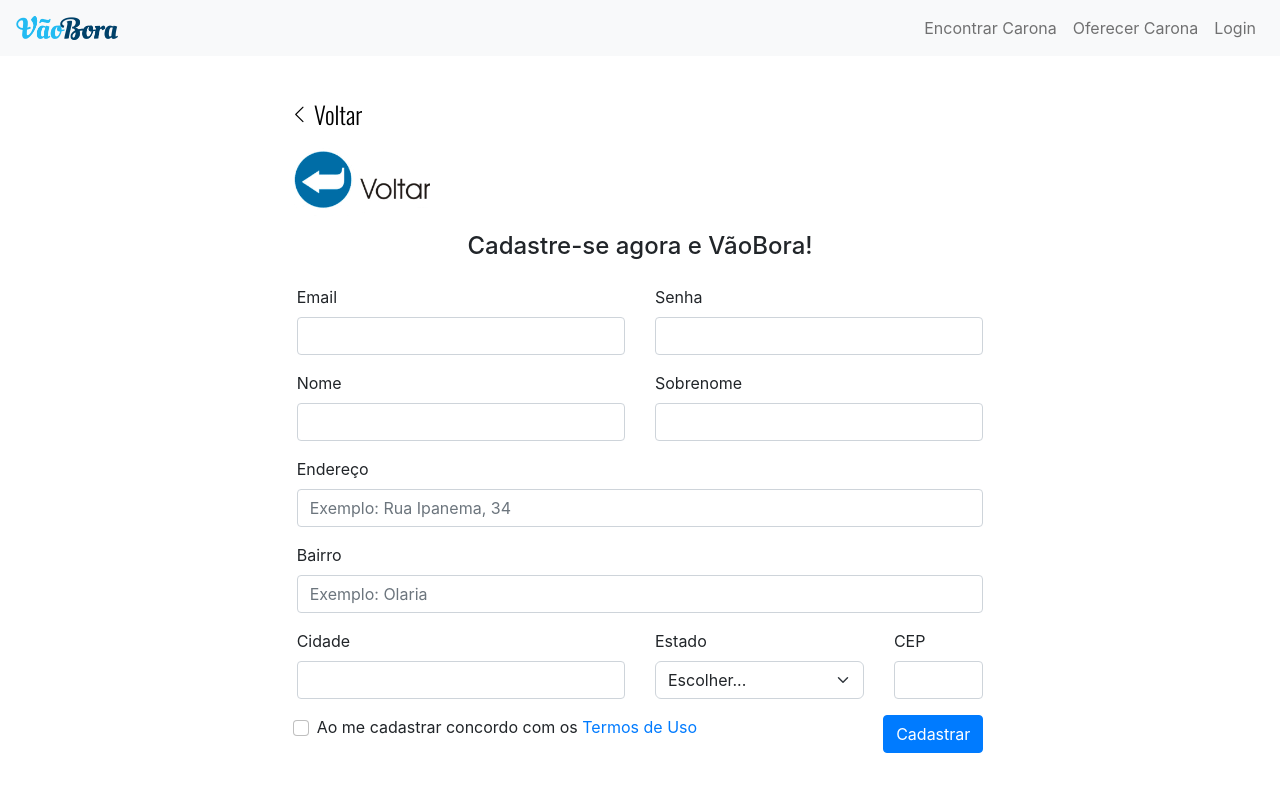
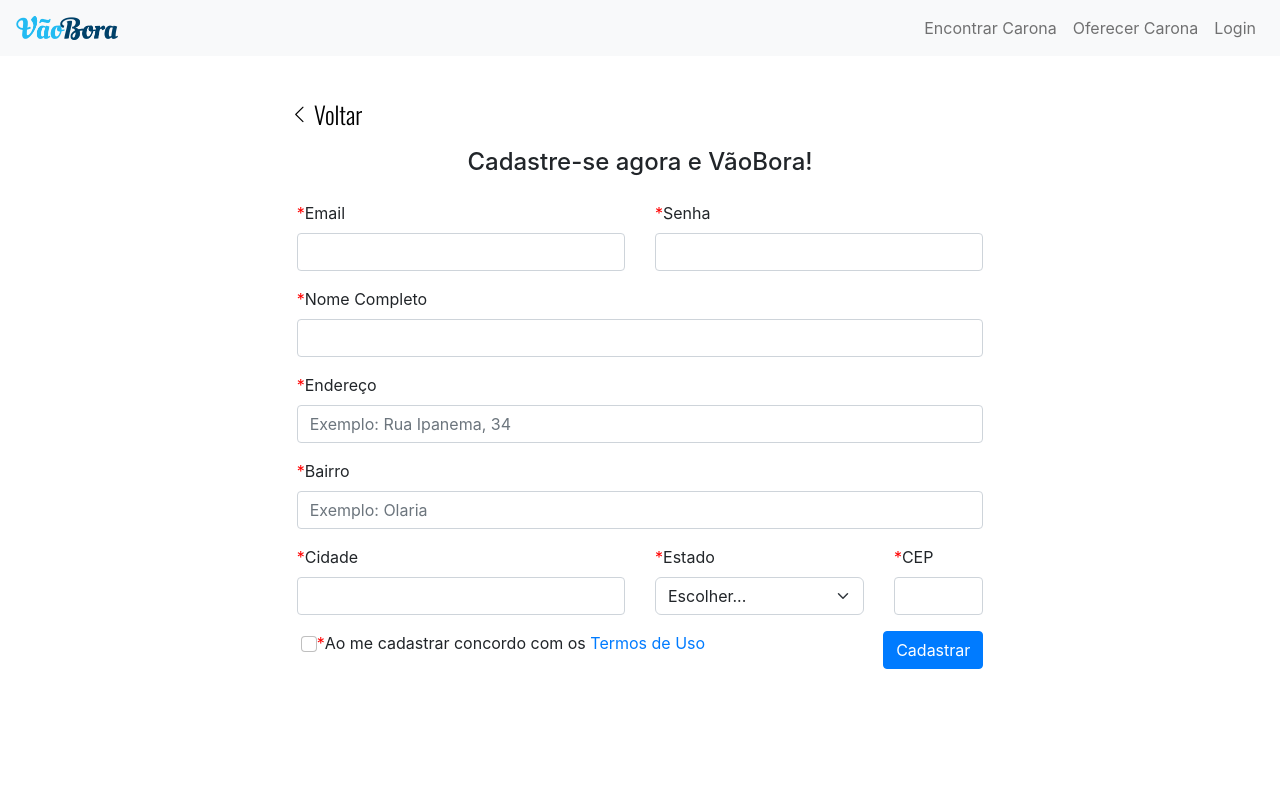
Before and after one commit to ryanalves/IHM-web, an Angular app: page /cadastro in a window 1280 px wide. Shown: the top 792 px of the page. Built offline with nearby package versions, Linux system fonts and the light colour scheme.

Commit message:
atualizando validações

```diff
--- a/src/app/home/cadastro/cadastro.component.css
+++ b/src/app/home/cadastro/cadastro.component.css
@@ -10,3 +10,7 @@ h11 {
 .panel-heading{
    font-size:150%;
 }
+.required:before {
+  content:" *";
+  color: red;
+}
--- a/src/app/home/cadastro/cadastro.component.html
+++ b/src/app/home/cadastro/cadastro.component.html
@@ -7,54 +7,47 @@
 		<label> Voltar </label>
 	</a>
 
-  <a href="login">
-    <img src="assets/voltar.gif" style="width: 20%">
-  </a>
-
 	<h4 class="text-center">Cadastre-se agora e VãoBora!</h4>
-	<div class="col-md-6">
+	<div class="col-md-6 required">
 		<label for="inputEmail4" class="form-label">Email</label>
-		<input type="email" class="form-control" id="inputEmail4">
+		<input type="email" class="form-control" id="inputEmail4" required>
 	</div>
-	<div class="col-md-6">
+	<div class="col-md-6 required">
 		<label for="inputPassword4" class="form-label">Senha</label>
-		<input type="password" class="form-control" id="inputPassword4">
-	</div>
-	<div class="col-md-6">
-		<label for="inputEmail4" class="form-label">Nome</label>
-		<input type="email" class="form-control" id="inputEmail4">
-	</div>
-	<div class="col-md-6">
-		<label for="inputEmail4" class="form-label">Sobrenome</label>
-		<input type="email" class="form-control" id="inputEmail4">
+		<input type="password" class="form-control" id="inputPassword4" required>
 	</div>
 
-	<div class="col-12">
+	<div class="col-md-12 required">
+		<label for="inputEmail4" class="form-label">Nome Completo</label>
+		<input type="name" class="form-control" id="inputEmail4" required>
+	</div>
+
+	<div class="col-12 required">
 		<label for="inputAddress" class="form-label">Endereço</label>
-		<input type="text" class="form-control" id="inputAddress" placeholder="Exemplo: Rua Ipanema, 34">
+		<input type="text" class="form-control" id="inputAddress" placeholder="Exemplo: Rua Ipanema, 34" required>
 	</div>
-	<div class="col-12">
+	<div class="col-12 required">
 		<label for="inputAddress2" class="form-label">Bairro</label>
 		<input type="text" class="form-control" id="inputAddress2" placeholder="Exemplo: Olaria">
 	</div>
-	<div class="col-md-6">
+	<div class="col-md-6 required">
 		<label for="inputCity" class="form-label">Cidade</label>
 		<input type="text" class="form-control" id="inputCity">
 	</div>
-	<div class="col-md-4">
+	<div class="col-md-4 required">
 		<label for="inputState" class="form-label">Estado</label>
 		<select id="inputState" class="form-select">
 			<option selected>Escolher...</option>
 			<option>...</option>
 		</select>
 	</div>
-	<div class="col-md-2">
+	<div class="col-md-2 required">
 		<label for="inputZip" class="form-label">CEP</label>
 		<input type="text" class="form-control" id="inputZip">
 	</div>
 	<div class="col-md-12 d-flex justify-content-between">
 		<div>
-			<div class="form-check">
+			<div class="form-check required">
 				<input class="form-check-input" type="checkbox" id="gridCheck">
 				<label class="form-check-label" for="gridCheck">
 					Ao me cadastrar concordo com os <a class="termos-de-uso" href="vaobora.net/termos-de-uso">Termos
--- a/src/app/home/carona/create-carona/create-carona.component.html
+++ b/src/app/home/carona/create-carona/create-carona.component.html
@@ -5,11 +5,6 @@
         <label> Voltar </label>
     </a>
 </div>
-
-
-  <a href="#">
-    <img src="assets/voltar.gif" style="width: 10%; margin-left: 200px">
-  </a>
 
 
 <!-- Fase 1 -->
--- a/src/app/home/carona/pesquisar-carona/pesquisar-carona.component.html
+++ b/src/app/home/carona/pesquisar-carona/pesquisar-carona.component.html
@@ -53,7 +53,7 @@
                 <i class="bi bi-clock"></i>
                 <div class="descricao">Saída mais cedo</div>
                 <div class="form-check form-check-inline">
-                    <input type="radio" class="form-check-input reset-position" name="filtro" id="check-1">
+                    <input type="checkbox" class="form-check-input reset-position" name="filtro" id="check-1">
                 </div>
             </label>
 
@@ -61,7 +61,7 @@
                 <i class="bi bi-clock"></i>
                 <div class="descricao">Preço mais baixo</div>
                 <div class="form-check form-check-inline">
-                    <input type="radio" class="form-check-input reset-position" name="filtro" id="check-2">
+                    <input type="checkbox" class="form-check-input reset-position" name="filtro" id="check-2">
                 </div>
             </label>
 
@@ -69,7 +69,7 @@
                 <i class="bi bi-clock"></i>
                 <div class="descricao">Perto do ponto de partida</div>
                 <div class="form-check form-check-inline">
-                    <input type="radio" class="form-check-input reset-position" name="filtro" id="check-3">
+                    <input type="checkbox" class="form-check-input reset-position" name="filtro" id="check-3">
                 </div>
             </label>
 
@@ -77,7 +77,7 @@
                 <i class="bi bi-clock"></i>
                 <div class="descricao">Perto do ponto de chegada</div>
                 <div class="form-check form-check-inline">
-                    <input type="radio" class="form-check-input reset-position" name="filtro" id="check-4">
+                    <input type="checkbox" class="form-check-input reset-position" name="filtro" id="check-4">
                 </div>
             </label>
 
@@ -85,7 +85,7 @@
                 <i class="bi bi-clock"></i>
                 <div class="descricao">Viagem mais curta</div>
                 <div class="form-check form-check-inline">
-                    <input type="radio" class="form-check-input reset-position" name="filtro" id="check-5">
+                    <input type="checkbox" class="form-check-input reset-position" name="filtro" id="check-5">
                 </div>
             </label>
 
```
